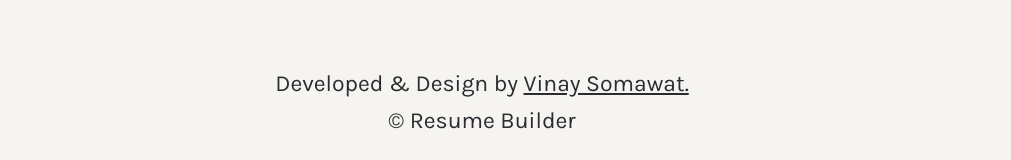
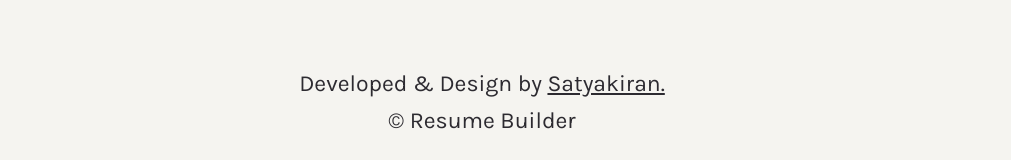
Before and after one commit to satyakiran29/Resume-Builder, a plain HTML site: page index.html in a window 1280 px wide. Shown: the part 1505-1665 px from the top of the page, without its empty margins (158-1169 px from the left). Drawn offline with Linux system fonts and the light colour scheme.

Commit message:
Update index.html

```diff
--- a/index.html
+++ b/index.html
@@ -151,7 +151,7 @@
     <!-- Footer -->
     <footer class="pt2 pb2">
         <div class="container align--center">
-            <p>Developed & Design by <a href="https://vinaysomawat.github.io/" class="link">Vinay Somawat.</a></p>
+            <p>Developed & Design by <a href="https://vinaysomawat.github.io/" class="link">Satyakiran.</a></p>
             <p>&copy; Resume Builder</p>
         </div>
     </footer>
```
